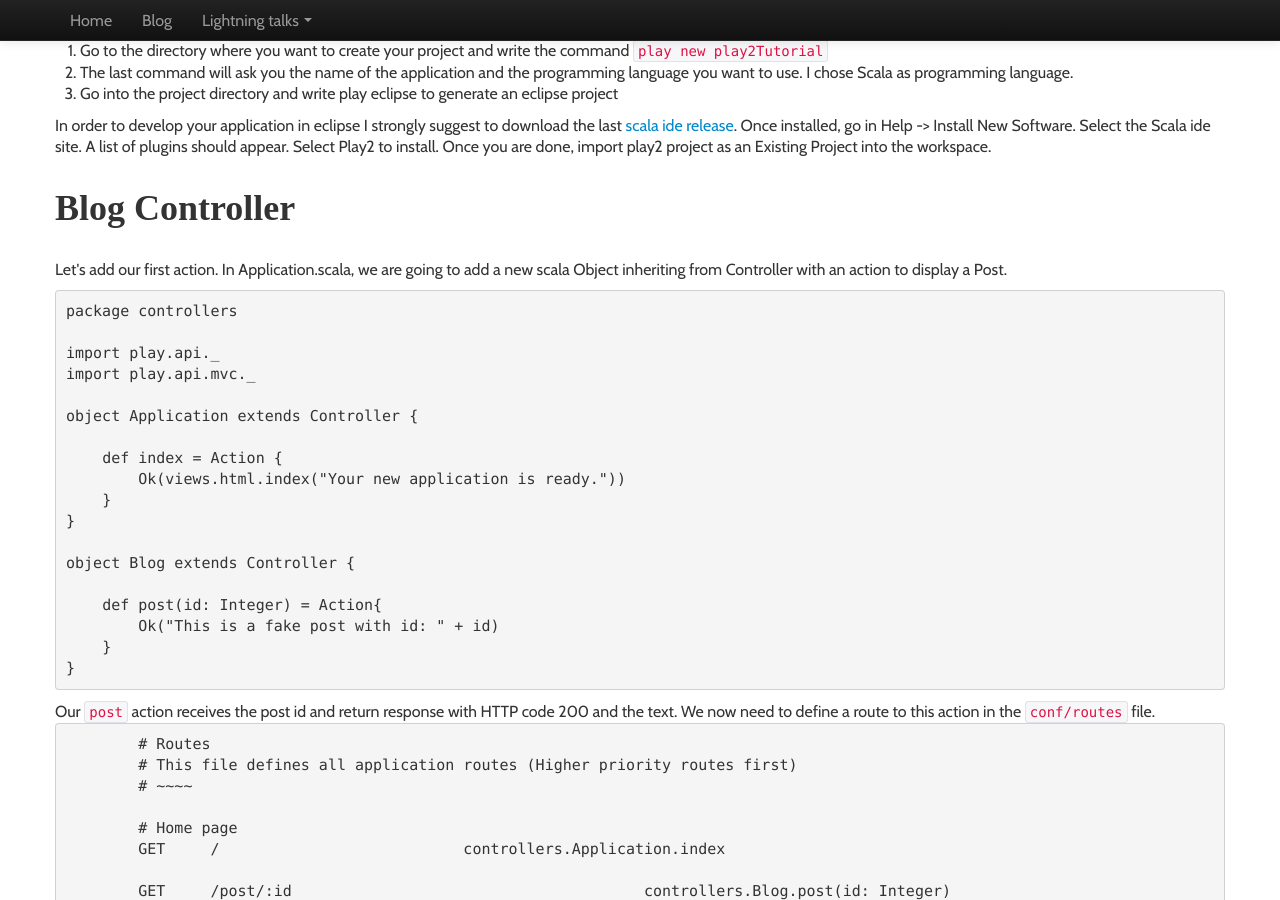
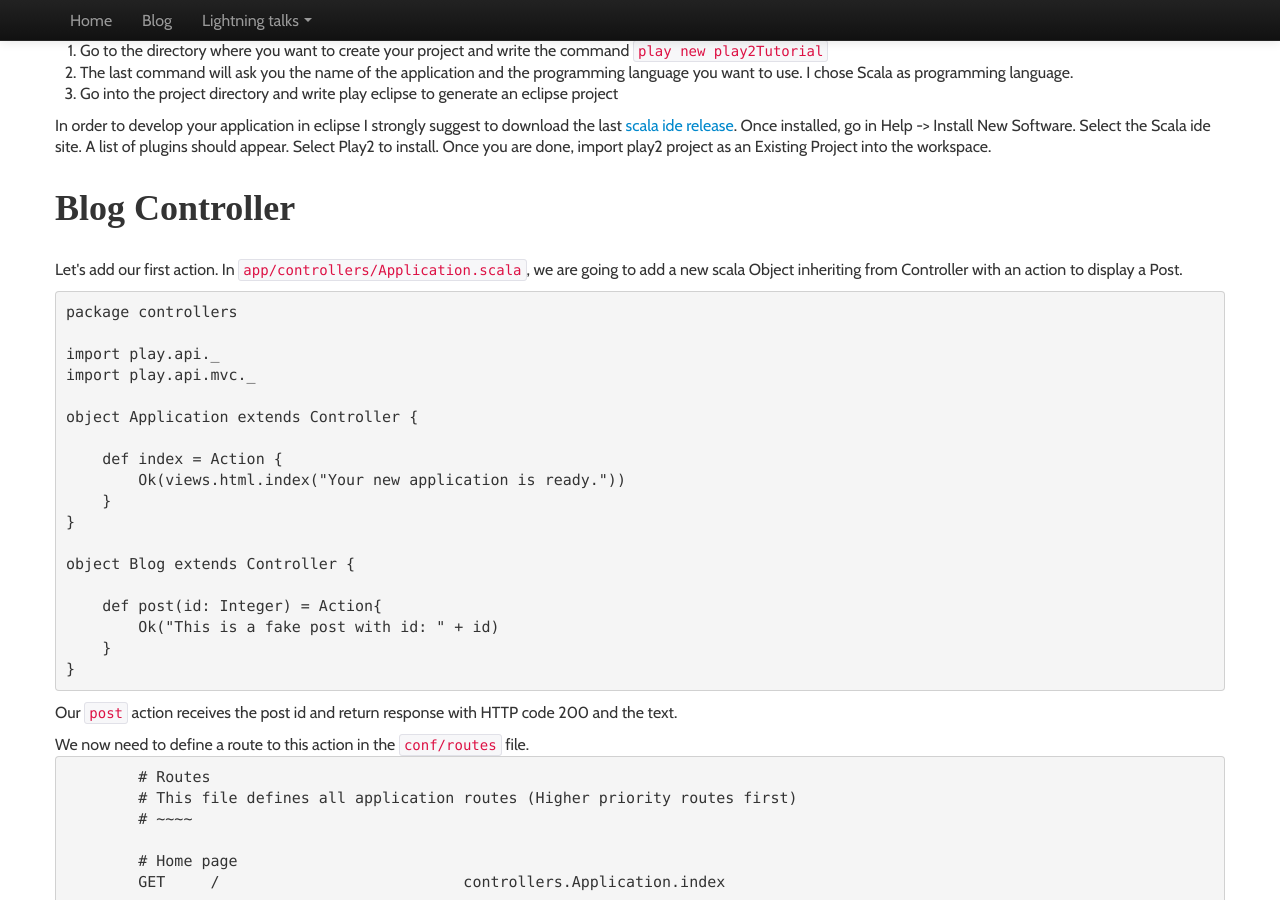
Before and after one commit to toff63/Sandbox, a Jekyll site: the page built from tutorial/play2.html, in a window 1280 px wide and 900 px high, scrolled down 621 px. Built offline with Jekyll 4.4.1, drawn with Linux system fonts in a browser that asks for light colours; nearby versions of some CDN libraries; some web fonts are replaced; Markdown is read by kramdown in place of the engine named in the settings.

Commit message:
added the creation of a controller to the play tutorial. fixed layout issues

```diff
--- a/tutorial/play2.html
+++ b/tutorial/play2.html
@@ -38,7 +38,7 @@
 In order to develop your application in eclipse I strongly suggest to download the last <a href="http://scala-ide.org/download/sdk.html">scala ide release</a>. Once installed, go in Help -> Install New Software. Select the Scala ide site. A list of plugins should appear. Select Play2 to install. Once you are done, import play2 project as an Existing Project into the workspace.</p>
 
 <h2 id="controller">Blog Controller</h2>
-<p>Let's add our first action. In Application.scala, we are going to add a new scala Object inheriting from Controller with an action to display a Post. </p>
+<p>Let's add our first action. In <code>app/controllers/Application.scala</code>, we are going to add a new scala Object inheriting from Controller with an action to display a Post. </p>
 
 <pre>
 package controllers
@@ -61,7 +61,8 @@
 }
 </pre>
 
-Our <code>post</code> action receives the post id and return response with HTTP code 200 and the text.
+<p>
+Our <code>post</code> action receives the post id and return response with HTTP code 200 and the text.</p>
 
 We now need to define a route to this action in the <code>conf/routes</code> file.
 <pre>
```
